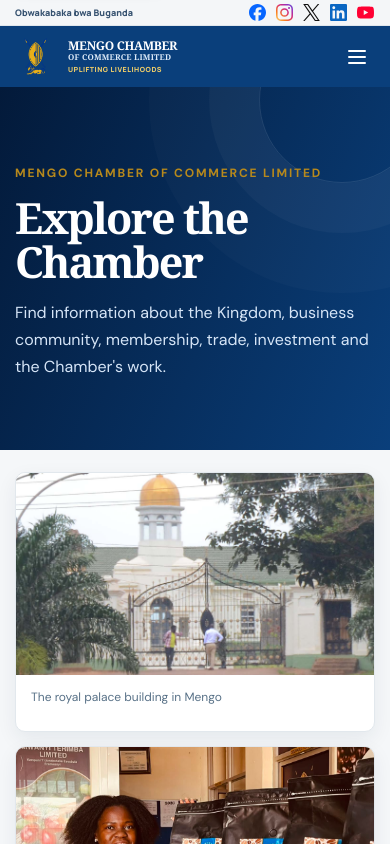
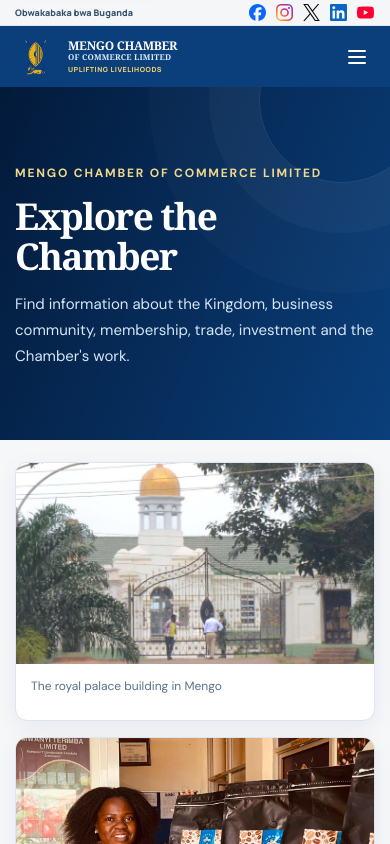
Before and after one commit to watumwa/mengo, a Next.js app: page /explore in a window 390 px wide. Shown: the top 844 px of the page. Built offline with nearby package versions, Linux system fonts and the light colour scheme.

Commit message:
Phase 2: establish reusable Chamber design system and responsive editorial standards

```diff
--- /dev/null
+++ b/app/chamber-design-system.css
@@ -0,0 +1,140 @@
+/* MCCL Phase 2: canonical design tokens and shared visual standards.
+   Preserve the existing copy, brand colours, photographs and functionality. */
+:root{
+  --chamber-navy-950:#031a3a;--chamber-navy-900:#062b5b;
+  --chamber-navy-800:#0a3f7b;--chamber-navy-700:#135da5;
+  --chamber-gold:#d4af37;--chamber-gold-light:#f0d98a;
+  --chamber-ivory:#f7f5ef;--chamber-sage:#edf3f0;
+  --chamber-ink:#112c50;--chamber-muted:#58708d;
+  --chamber-line:#dbe4ef;--chamber-white:#fff;
+  --chamber-legacy-navy:#102844;--chamber-legacy-navy2:#0b2037;
+  --chamber-legacy-gold:#cba558;--chamber-legacy-cream:#f8f6f1;
+  --chamber-legacy-ink:#182b3d;--chamber-legacy-muted:#68788a;
+  --chamber-legacy-line:#e5e9ed;
+  --chamber-home-gold:#d7ab31;--chamber-home-gold-light:#f6dc92;
+  --chamber-home-blue-soft:#eaf1f8;--chamber-home-ink:#173858;
+  --chamber-home-muted:#58718b;--chamber-home-line:#cbd7e2;
+  --chamber-type-ui:"Manrope",Arial,sans-serif;
+  --chamber-type-editorial:Georgia,"Times New Roman",serif;
+  --chamber-type-xs:12px;--chamber-type-sm:14px;--chamber-type-base:16px;
+  --chamber-type-lead:clamp(15px,1.3vw,17px);
+  --chamber-type-heading:clamp(34px,3.8vw,52px);
+  --chamber-space-1:4px;--chamber-space-2:8px;--chamber-space-3:12px;
+  --chamber-space-4:16px;--chamber-space-5:24px;--chamber-space-6:32px;
+  --chamber-space-7:48px;--chamber-space-8:64px;
+  --chamber-space-section:clamp(58px,6vw,84px);
+  --chamber-space-grid:clamp(16px,2vw,24px);
+  --chamber-radius-sm:7px;--chamber-radius-md:10px;
+  --chamber-radius-lg:12px;
+  --chamber-card-shadow:0 7px 24px rgba(7,38,71,.06);
+  --chamber-card-shadow-hover:0 15px 34px rgba(7,38,71,.11);
+  --chamber-focus-ring:#88631e;
+  --chamber-gold-text:#88631e;
+}
+
+/* Consistent headings across editorial pages; leave hero wording unchanged. */
+.bp-page-hero h1{
+  font-family:var(--chamber-type-editorial);
+  font-size:clamp(40px,5vw,72px);
+  line-height:1.08;letter-spacing:-.042em;text-wrap:balance;
+}
+.bp-page-hero p:last-child{font-size:clamp(15px,1.5vw,18px);line-height:1.75}
+.bp-editorial-section,.bp-editorial-cta{padding-block:var(--chamber-space-section)}
+.bp-editorial-section h2,.bp-editorial-cta h2{
+  font-family:var(--chamber-type-editorial);
+  font-size:var(--chamber-type-heading);
+  line-height:1.13;letter-spacing:-.035em;text-wrap:balance;
+}
+.bp-editorial-lead{max-width:820px;font-size:var(--chamber-type-lead);line-height:1.75}
+
+/* Subtle neutral surfaces; no gold borders on cards. */
+.bp-editorial-page .bp-editorial-card-grid article,
+.bp-related-photo-grid figure,.mc-photo-moment,.mc-client-gallery-card,
+.site-index-card,.servicecard,.articlecard,.featurecard{
+  min-width:0;border:1px solid var(--chamber-line);
+  border-radius:var(--chamber-radius-lg);box-shadow:var(--chamber-card-shadow);
+}
+.bp-editorial-card-grid,.bp-related-photo-grid,.mc-photo-moments-grid{
+  gap:var(--chamber-space-grid);
+}
+.bp-editorial-page .bp-editorial-card-grid article{
+  display:flex;flex-direction:column;padding:clamp(22px,2.25vw,28px);
+}
+.bp-editorial-card-grid article h3{font-size:clamp(21px,2vw,25px);line-height:1.22}
+.bp-editorial-card-grid article p{font-size:14px;line-height:1.75}
+.bp-editorial-card-grid article a{
+  margin-top:auto;padding-top:20px;min-height:44px;width:fit-content;
+}
+.bp-related-photo-grid figcaption,.mc-photo-moment figcaption{
+  font-size:12px;line-height:1.65;
+}
+
+/* Reusable CTA and focus treatments; retain homepage's existing pill CTA. */
+.bp-editorial-cta a,.bp-mobile-join,.bp-join-button{
+  border-radius:var(--chamber-radius-sm);
+}
+.bp-editorial-cta a,.bp-mobile-join{min-height:44px}
+:where(.bp-editorial-page,.bp-page-hero,.bp-header,.bp-footer,.mc-nema-home)
+:where(a,button,input,select,textarea):focus-visible{
+  outline:3px solid var(--chamber-focus-ring);outline-offset:3px;
+}
+
+/* Content-first 3 / 2 / 1 editorial grid: better tablet readability. */
+@media(min-width:761px) and (max-width:1050px){
+  .bp-editorial-page .bp-editorial-card-grid{
+    grid-template-columns:repeat(2,minmax(0,1fr));
+  }
+}
+@media(max-width:760px){
+  .bp-editorial-page .bp-editorial-card-grid,
+  .bp-related-photo-grid,
+  .mc-photo-moments-grid,
+  .mc-photo-moments-grid:has(.mc-photo-moment:nth-child(2):last-child){
+    grid-template-columns:minmax(0,1fr);
+  }
+  .bp-editorial-page .bp-editorial-section,.bp-editorial-cta{
+    padding-block:clamp(48px,8vw,65px);
+  }
+  .bp-page-hero h1{font-size:clamp(37px,8vw,47px)}
+}
+@media(max-width:400px){
+  .bp-page-hero h1,.bp-editorial-section h2,.bp-editorial-cta h2{
+    overflow-wrap:anywhere;
+  }
+}
+@media(prefers-reduced-motion:reduce){
+  .bp-editorial-page .bp-editorial-card-grid article,
+  .bp-editorial-page .bp-editorial-card-grid article a{transition:none}
+}
+
+/* Dark-on-light gold for small readable labels; bright gold remains a decorative accent. */
+.bp-editorial-page .bp-editorial-section .bp-eyebrow,
+.bp-editorial-page .bp-editorial-card-grid article>span,
+.mc-client-gallery-body span {
+  color:var(--chamber-gold-text);
+}
+.bp-page-hero .bp-eyebrow{color:var(--chamber-gold-light)}
+
+/* Reusable layout primitives for later phases: additive, not forced on current pages. */
+.chamber-shell{width:min(calc(100% - 48px),1320px);margin-inline:auto}
+.chamber-section{padding-block:var(--chamber-space-section)}
+.chamber-section--soft{background:#f6f8fb}
+.chamber-stack{display:flex;flex-direction:column;gap:var(--chamber-space-5)}
+.chamber-grid{display:grid;gap:var(--chamber-space-grid);min-width:0}
+.chamber-grid--2{grid-template-columns:repeat(2,minmax(0,1fr))}
+.chamber-grid--3{grid-template-columns:repeat(3,minmax(0,1fr))}
+.chamber-surface{
+  min-width:0;background:var(--chamber-white);
+  border:1px solid var(--chamber-line);
+  border-radius:var(--chamber-radius-lg);
+  box-shadow:var(--chamber-card-shadow);
+}
+.chamber-body-copy{
+  max-width:66ch;font-family:var(--chamber-type-ui);
+  font-size:var(--chamber-type-base);line-height:1.8;color:var(--chamber-muted);
+}
+@media(max-width:980px){.chamber-grid--3{grid-template-columns:repeat(2,minmax(0,1fr))}}
+@media(max-width:760px){
+  .chamber-shell{width:min(calc(100% - 30px),1320px)}
+  .chamber-grid--2,.chamber-grid--3{grid-template-columns:minmax(0,1fr)}
+}
--- a/app/design-tokens.css
+++ b/app/design-tokens.css
@@ -1,5 +1,5 @@
 /* Frontend-only phase 1: premium design foundations */
-:root{--navy:#102844;--navy2:#0b2037;--gold:#cba558;--cream:#f8f6f1;--ink:#182b3d;--muted:#68788a;--line:#e5e9ed;color-scheme:light}
+:root{--navy:var(--chamber-legacy-navy);--navy2:var(--chamber-legacy-navy2);--gold:var(--chamber-legacy-gold);--cream:var(--chamber-legacy-cream);--ink:var(--chamber-legacy-ink);--muted:var(--chamber-legacy-muted);--line:var(--chamber-legacy-line);color-scheme:light}
 html{scroll-padding-top:90px}body{min-width:320px;-webkit-font-smoothing:antialiased}
 :where(a,button,input,select,textarea):focus-visible{outline:3px solid #b98a24;outline-offset:3px}
 ::selection{background:#cba558;color:#0b2037}img{max-width:100%}
--- a/app/layout.tsx
+++ b/app/layout.tsx
@@ -31,6 +31,7 @@
 import "./blueprint-legacy.css";
 import "./business-directory-modern.css";
 import "./client-photo-stories.css";
+import "./chamber-design-system.css";
 export const metadata: Metadata = {
   title: "Mengo Chamber of Commerce | Connecting Commerce. Building Prosperity.",
   description: "Connecting commercial centres, traders, enterprises and market opportunities in Buganda and beyond.",
```
Also changed, not shown: app/blueprint-home.css (+1 -1 lines), app/blueprint.css, app/globals.css.
